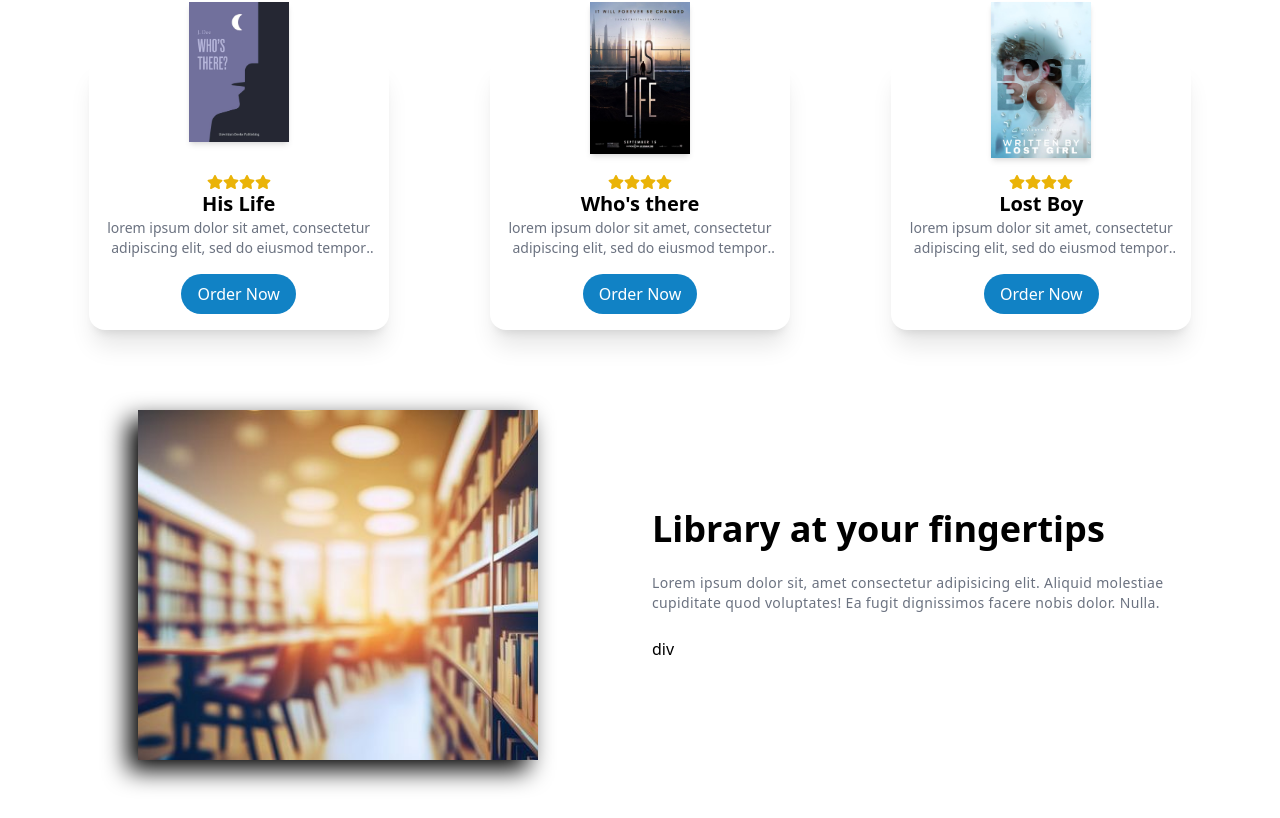
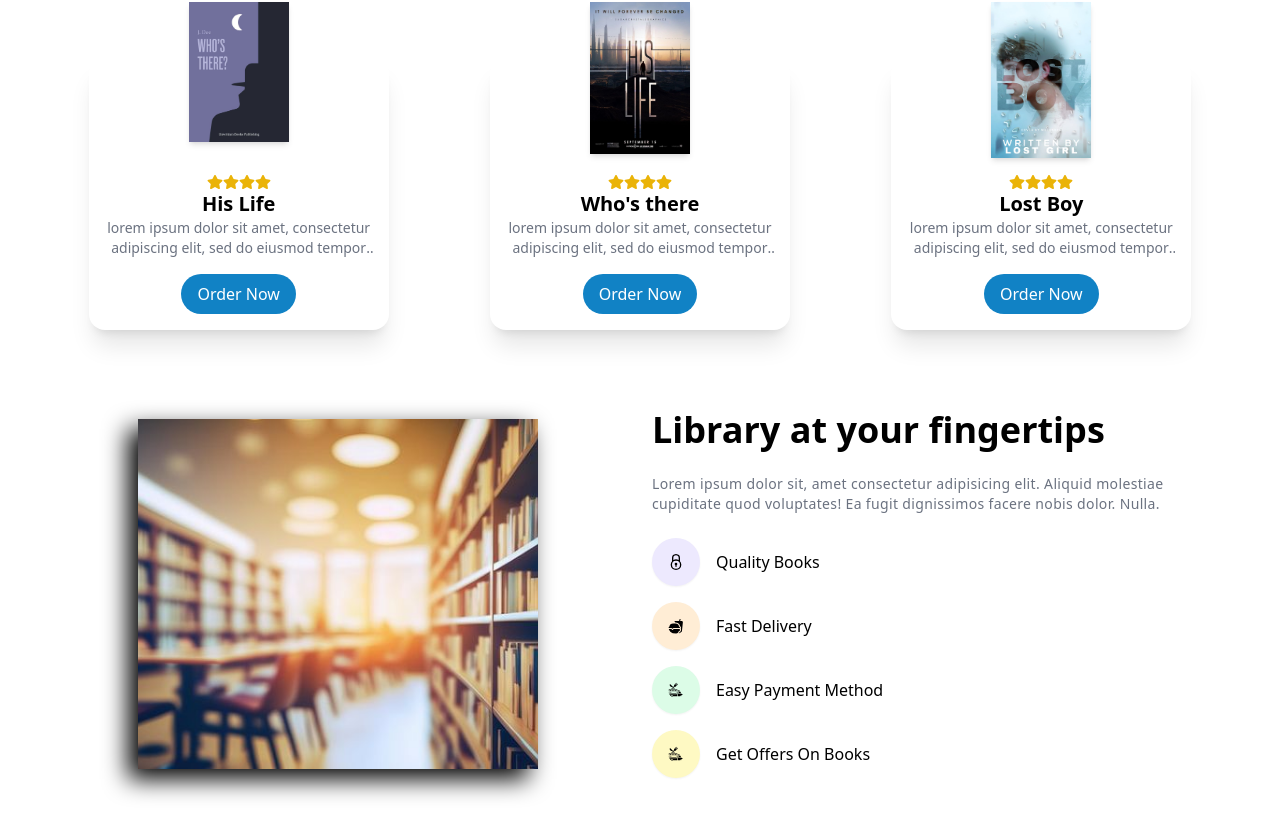
Before and after one commit to wacho91/book-market, a React (Vite) app: page / in a window 1280 px wide. Shown: the part 872-1690 px from the top of the page. Built offline with nearby package versions, Linux system fonts and the light colour scheme.

Commit message:
Banner Complete

```diff
--- a/src/components/Banner/Banner.jsx
+++ b/src/components/Banner/Banner.jsx
@@ -1,5 +1,8 @@
 
+import { GrSecure } from "react-icons/gr";
 import LibraryImg from "../../assets/website/library.jpg";
+import { IoFastFood } from "react-icons/io5";
+import { GiFoodTruck } from "react-icons/gi";
 
 const Banner = () => {
   return (
@@ -23,7 +26,27 @@
                         quod voluptates! Ea fugit dignissimos
                         facere nobis dolor. Nulla.
                     </p>
-                    div
+                    <div className="flex flex-col gap-4">
+                        <div className="flex items-center gap-4">
+                            <GrSecure  className="text-4xl h-12 w-12 shadow-sm p-4 rounded-full bg-violet-100 dark:bg-violet-400"/>
+                            <p>Quality Books</p>
+                        </div>
+
+                        <div className="flex items-center gap-4">
+                            <IoFastFood  className="text-4xl h-12 w-12 shadow-sm p-4 rounded-full bg-orange-100 dark:bg-orange-400"/>
+                            <p>Fast Delivery</p>
+                        </div>
+
+                        <div className="flex items-center gap-4">
+                            <GiFoodTruck  className="text-4xl h-12 w-12 shadow-sm p-4 rounded-full bg-green-100 dark:bg-green-400"/>
+                            <p>Easy Payment Method</p>
+                        </div>
+
+                        <div className="flex items-center gap-4">
+                            <GiFoodTruck  className="text-4xl h-12 w-12 shadow-sm p-4 rounded-full bg-yellow-100 dark:bg-yellow-400"/>
+                            <p>Get Offers On Books</p>
+                        </div>
+                    </div>
                 </div>
             </div>
         </div>
```
